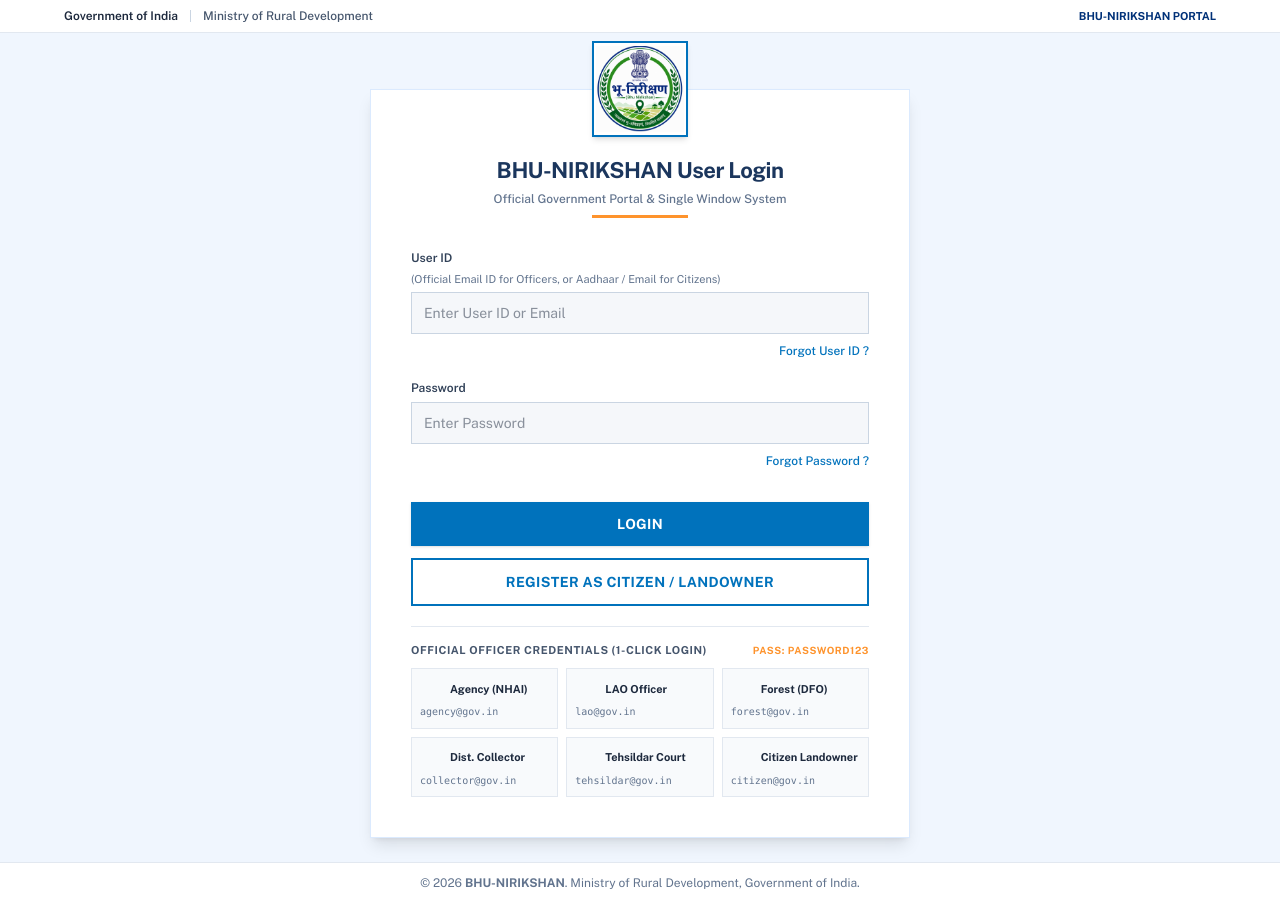
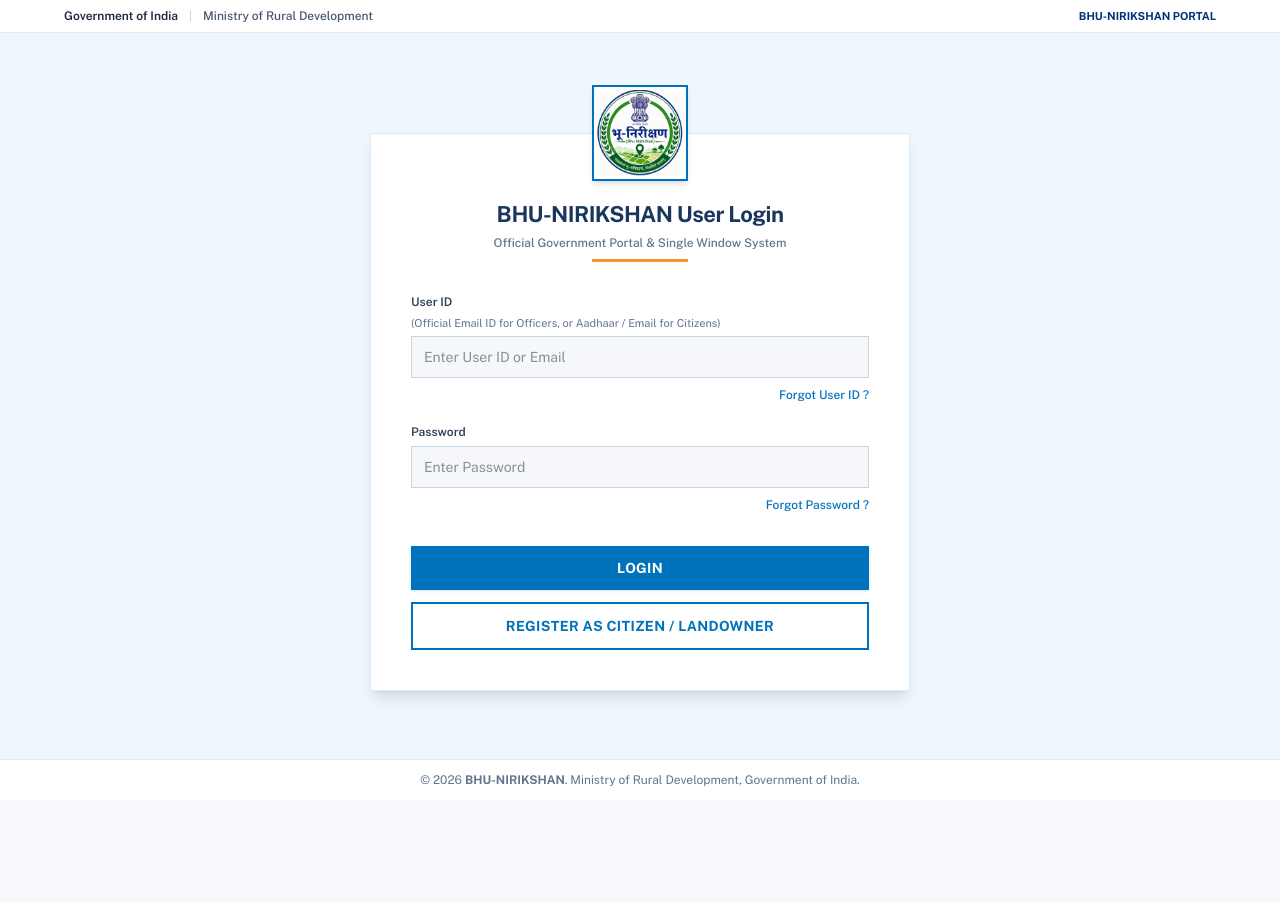
Before and after one commit to Pravesh-21/Land_Aquisition_Management_System, a Next.js app: page /login in a window 1280 px wide. After the commit the page ends 800 px from the top, so only its background shows below. Built offline with nearby package versions, Linux system fonts and the light colour scheme.

Commit message:
clean: Remove 1-click credentials buttons from login page for clean official login

```diff
--- a/src/app/login/page.tsx
+++ b/src/app/login/page.tsx
@@ -219,57 +219,6 @@
                     Register as Citizen / Landowner
                   </button>
                 </div>
-
-                {/* Hardcoded 6 Actors Official Credentials Quick Login */}
-                <div className="pt-4 border-t border-slate-200">
-                  <div className="text-[11px] font-bold text-slate-600 uppercase tracking-wider mb-2.5 flex items-center justify-between">
-                    <span>Official Officer Credentials (1-Click Login)</span>
-                    <span className="text-[#FE932C] text-[10px]">Pass: password123</span>
-                  </div>
-                  <div className="grid grid-cols-2 sm:grid-cols-3 gap-2">
-                    {[
-                      { role: 'AGENCY', label: 'Agency (NHAI)', email: 'agency@gov.in', icon: 'domain', color: '#1B365D' },
-                      { role: 'LAO', label: 'LAO Officer', email: 'lao@gov.in', icon: 'person_search', color: '#0072BC' },
-                      { role: 'FOREST', label: 'Forest (DFO)', email: 'forest@gov.in', icon: 'forest', color: '#2E7D32' },
-                      { role: 'COLLECTOR', label: 'Dist. Collector', email: 'collector@gov.in', icon: 'account_balance', color: '#C25E00' },
-                      { role: 'TEHSILDAR', label: 'Tehsildar Court', email: 'tehsildar@gov.in', icon: 'balance', color: '#5E35B1' },
-                      { role: 'CITIZEN', label: 'Citizen Landowner', email: 'citizen@gov.in', icon: 'person', color: '#00838F' },
-                    ].map((actor) => (
-                      <button
-                        key={actor.role}
-                        type="button"
-                        onClick={async () => {
-                          setEmailOrId(actor.email);
-                          setPassword('password123');
-                          setError('');
-                          setLoading(true);
-                          try {
-                            const res = await loginWithBackend(actor.email, 'password123');
-                            if (res.success && res.role) {
-                              setCurrentRole(res.role);
-                              router.push(`/dashboard/${res.role.toLowerCase()}`);
-                            }
-                          } catch {
-                            setLoading(false);
-                          }
-                        }}
-                        className="p-2 border border-slate-200 bg-slate-50 hover:bg-white hover:border-[#0072BC] hover:shadow-sm rounded text-left transition-all group flex flex-col justify-between"
-                      >
-                        <div className="flex items-center gap-1.5 mb-1">
-                          <span className="material-symbols-outlined text-[16px] text-[#0072BC] group-hover:scale-110 transition-transform">
-                            {actor.icon}
-                          </span>
-                          <span className="text-[11px] font-bold text-slate-800 truncate">
-                            {actor.label}
-                          </span>
-                        </div>
-                        <div className="text-[10px] text-slate-500 font-mono truncate">
-                          {actor.email}
-                        </div>
-                      </button>
-                    ))}
-                  </div>
-                </div>
               </form>
             ) : (
               /* CITIZEN REGISTRATION FORM MODE */
```
